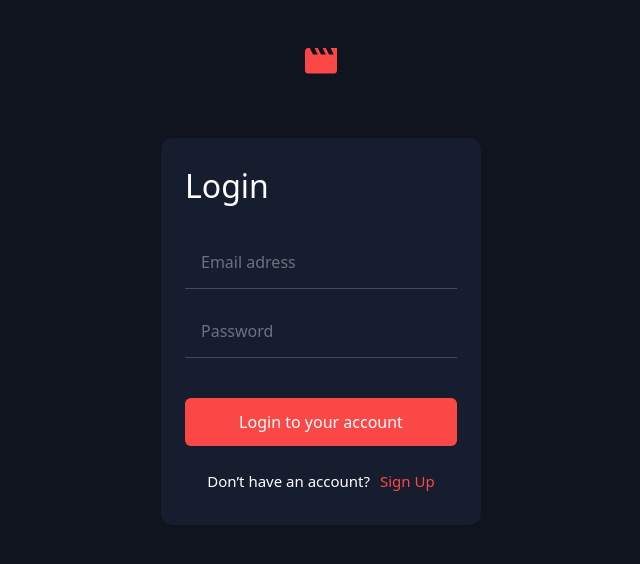
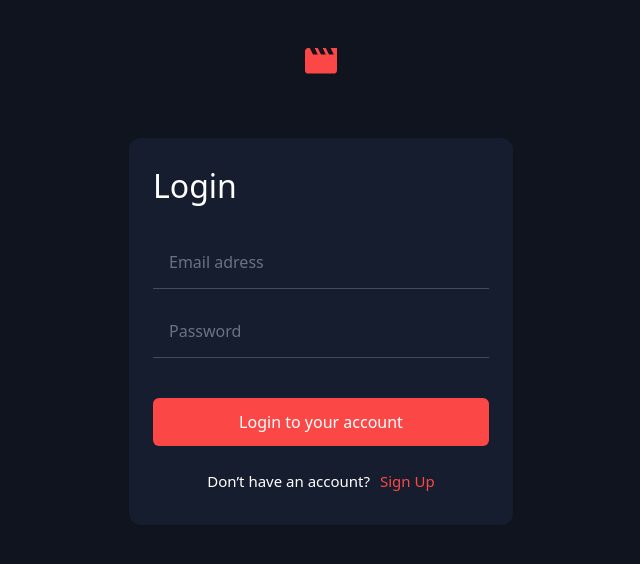
Before and after one commit to Tailung1/movieapp-fullstack, a React (Vite) app: page / in a window 1280 px wide. Shown: the top 564 px of the page, without its empty margins (319-959 px from the left). Built offline with nearby package versions, Linux system fonts and the light colour scheme.

Commit message:
set up motion div animations

```diff
--- a/src/pages/signIn.tsx
+++ b/src/pages/signIn.tsx
@@ -1,4 +1,6 @@
 import FloatingInput from "../shared/FloatingInput";
+import { Link } from "react-router-dom";
+import {motion} from "framer-motion"
 
 export default function SignIn() {
   return (
@@ -15,22 +17,31 @@ export default function SignIn() {
           fill='#FC4747'
         />
       </svg>
-      <div className='bg-[#161D2F] w-full max-w-xs  flex flex-col    rounded-xl  pt-6 px-6 pb-8 '>
+      <motion.div
+        initial={{ opacity: 0, x: 50 }}
+        animate={{ opacity: 1, x: 0 }}
+        exit={{ opacity: 0, x: -50 }}
+        transition={{ duration: 0.3 }}
+        className='bg-[#161D2F] w-full max-w-sm  flex flex-col    rounded-xl  pt-6 px-6 pb-8 '
+      >
         <h2 className='text-[32px] mb-[40px]  text-white'>Login</h2>
         <div className=' flex flex-col gap-[30px]'>
-          <FloatingInput label='Email adress' type="text" />
-          <FloatingInput label='Password' type="password" />
+          <FloatingInput label='Email adress' type='text' />
+          <FloatingInput label='Password' type='password' />
         </div>
         <button className=' w-full cursor-pointer text-white py-3 mt-10 mb-6  bg-[#FC4747] rounded-md'>
           Login to your account
         </button>
         <p className='text-white text-[15px] text-center'>
           Don’t have an account?{" "}
-          <span className='text-[#FC4747] ml-[6px] cursor-pointer'>
+          <Link
+            to={"/signup"}
+            className='text-[#FC4747] ml-[6px] cursor-pointer'
+          >
             Sign Up
-          </span>
+          </Link>
         </p>
-      </div>
+      </motion.div>
     </div>
   );
 }
--- a/src/pages/signUp.tsx
+++ b/src/pages/signUp.tsx
@@ -1,4 +1,6 @@
+import { Link } from "react-router-dom";
 import FloatingInput from "../shared/FloatingInput";
+import { motion } from "framer-motion";
 
 export default function SignUp() {
   return (
@@ -15,7 +17,13 @@ export default function SignUp() {
           fill='#FC4747'
         />
       </svg>
-      <div className='bg-[#161D2F] w-full max-w-sm  flex flex-col    rounded-xl  pt-6 px-6 pb-8 '>
+      <motion.div
+        initial={{ opacity: 0, x: 50 }}
+        animate={{ opacity: 1, x: 0 }}
+        exit={{ opacity: 0, x: -50 }}
+        transition={{ duration: 0.3 }}
+        className='bg-[#161D2F] w-full max-w-sm  flex flex-col    rounded-xl  pt-6 px-6 pb-8 '
+      >
         <h2 className='text-[32px] mb-[40px]  text-white'>Sign Up</h2>
         <div className=' flex flex-col gap-[30px]'>
           <FloatingInput label='Email adress' type='text' />
@@ -27,11 +35,14 @@ export default function SignUp() {
         </button>
         <p className='text-white text-[15px] text-center'>
           Already have an account?{" "}
-          <span className='text-[#FC4747] ml-[6px] cursor-pointer'>
+          <Link
+            to={"/"}
+            className='text-[#FC4747] ml-[6px] cursor-pointer'
+          >
             Sign in
-          </span>
+          </Link>
         </p>
-      </div>
+      </motion.div>
     </div>
   );
 }
```
